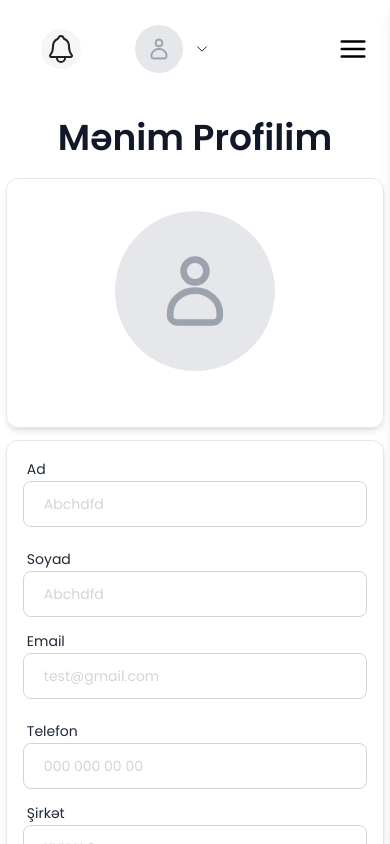
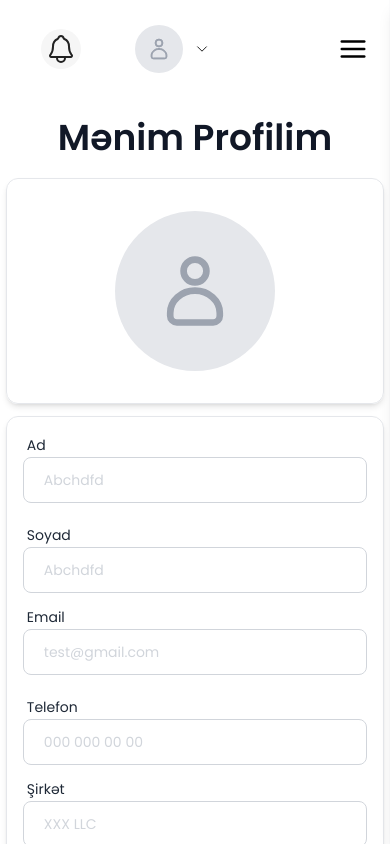
Before and after one commit to nihad-xalq/creatrax, a Next.js app: page /app/profile in a window 390 px wide. Built offline with nearby package versions, Linux system fonts and the light colour scheme.

Commit message:
some responsivity updates on profile page

```diff
--- a/src/views/ProfileView.tsx
+++ b/src/views/ProfileView.tsx
@@ -124,7 +124,7 @@
                 <CFormProvider methods={methods} onSubmit={handleSubmit}>
                     <div className="flex flex-col gap-3">
                         <div className="flex flex-col lg:flex-row items-center justify-between gap-3">
-                            <header className="profile_header flex flex-col lg:flex-row gap-6 self-start w-full lg:w-max items-center border border-gray-200 rounded-[12px] px-8 py-4 shadow-md">
+                            <header className="profile_header flex flex-col lg:flex-row gap-0 lg:gap-6 self-start w-full lg:w-max items-center border border-gray-200 rounded-[12px] px-8 py-4 shadow-md">
                                 {/* Profile Picture Upload */}
                                 <div className="flex flex-col items-center gap-2 my-4">
                                     <div className="w-40 h-40 bg-gray-200 rounded-full relative group overflow-hidden">
@@ -168,14 +168,13 @@
                                 </div>
 
                                 <div className="self-center flex flex-col">
-                                    <h1 className="text-3xl font-semibold text-slate-800 italic text-center lg:text-left">
+                                    <p className="text-3xl font-semibold text-slate-800 italic text-center lg:text-left">
                                         {parsedData?.name || ""} {parsedData?.surname || ""}
-                                    </h1>
-                                    <h1 className="text-lg text-blue-950 font-medium italic flex flex-col items-start gap-0 uppercase text-center lg:text-left">
+                                    </p>
+                                    <p className="text-lg text-blue-950 font-medium italic flex flex-row lg:flex-col items-center lg:items-start gap-3 lg:gap-0 uppercase text-center lg:text-left">
                                         {parsedData?.position || ""}
                                         <span className="text-sm text-gray-400 font-light capitalize">{parsedData?.organisation || ""}</span>
-                                    </h1>
-
+                                    </p>
                                 </div>
                             </header>
 
```
